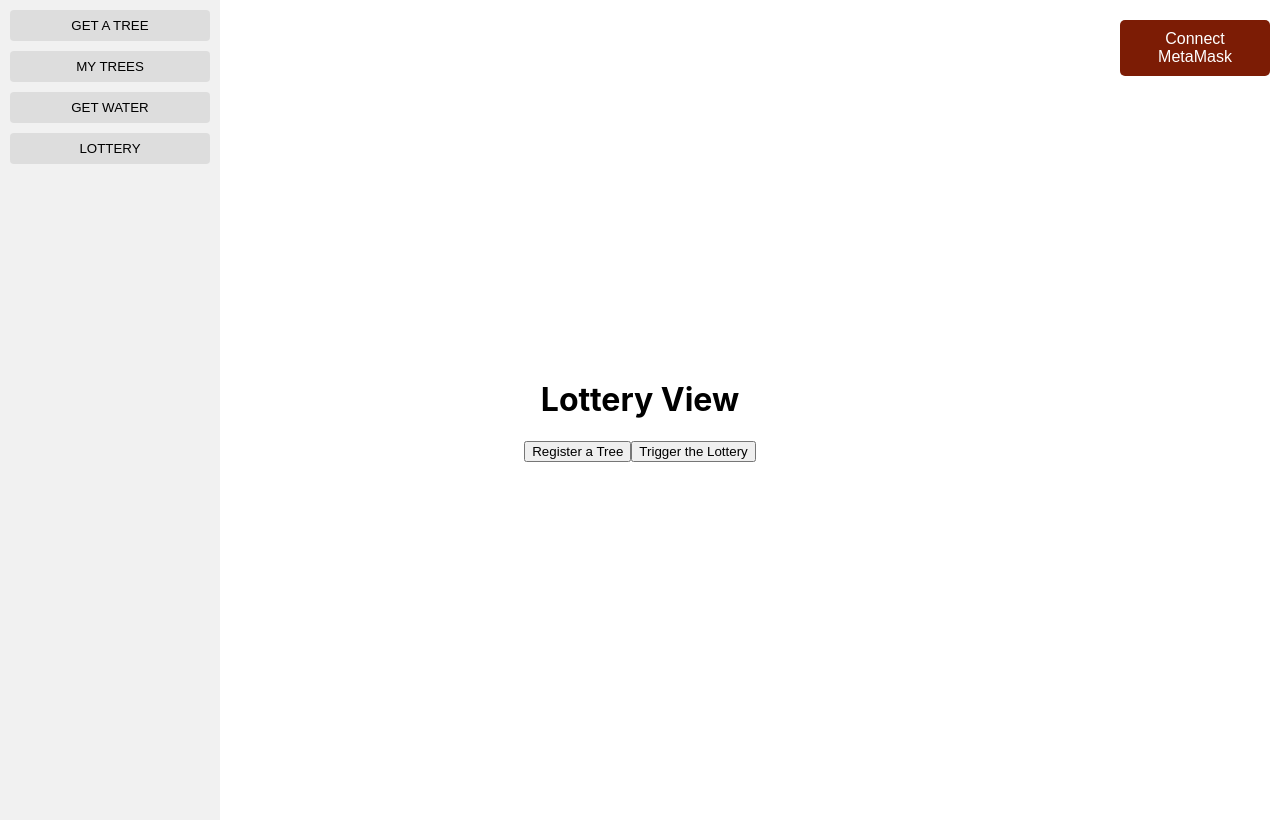
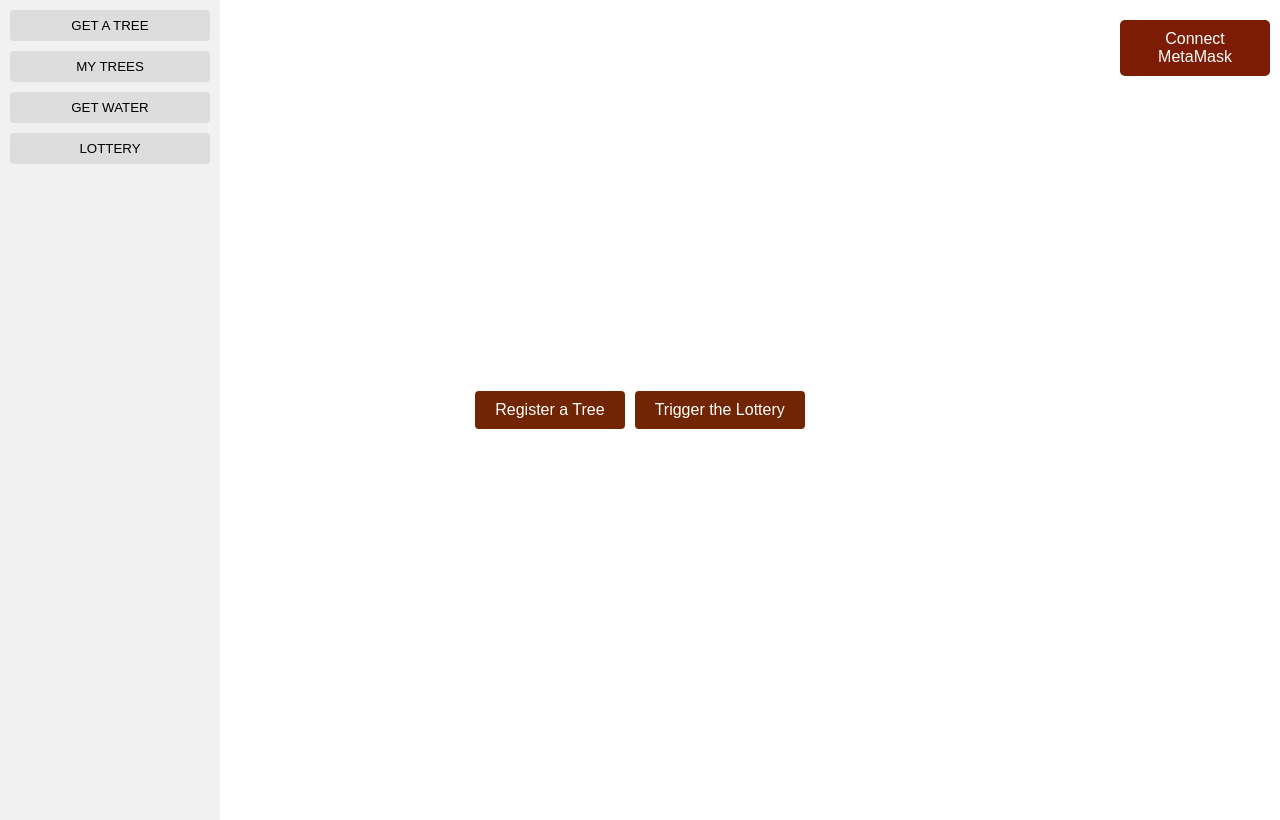
Before and after one commit to heyou88/Degencanopy-FrontEnd, a React (Create React App) app: page / in a window 1280 px wide. Both pictures are taken after a click on the button "LOTTERY". Built offline with nearby package versions, Linux system fonts and the light colour scheme.

Commit message:
update lottery page

```diff
--- a/src/components/Lottery.js
+++ b/src/components/Lottery.js
@@ -1,5 +1,5 @@
 import React, { useState } from "react";
-
+import './page.css';
 function LotteryView() {
   const [lotteryResult, setLotteryResult] = useState(null);
 
@@ -25,18 +25,18 @@ function LotteryView() {
 
   return (
     <div>
-      <h1>Lottery View</h1>
-      <button onClick={registerTree}>Register a Tree</button>
-      <button onClick={triggerLottery}>Trigger the Lottery</button>
+      <button className="lottery-button" onClick={registerTree}>Register a Tree</button>
+      <span className="button-gap" />
+      <button className="lottery-button" onClick={triggerLottery}>Trigger the Lottery</button>
       {lotteryResult === "won" && (
         <div>
-          <h2>YOU WON</h2>
-          <button onClick={redeemPrize}>Redeem</button>
+          <h2>YOU WON !</h2>
+          <button className="lottery-button" onClick={redeemPrize}>Redeem</button>
         </div>
       )}
       {lotteryResult === "lost" && (
         <div>
-          <h2>YOU DIDN'T WIN THIS TIME</h2>
+          <h2>SORRY,YOU DIDN'T WIN THIS TIME</h2>
           <p>Try growing your tree to improve your chances and try again next week</p>
         </div>
       )}
--- a/src/components/page.css
+++ b/src/components/page.css
@@ -45,10 +45,10 @@
 
 .get-tree-button {
   width: 100%;
-  max-width: 300px;
+  max-width: 200px;
   margin-top: 40px;
   padding: 10px;
-  background-color: #ffcc00;
+  background-color: #15ff00;
   color: #ffffff;
   border: none;
   border-radius: 5px;
@@ -57,7 +57,7 @@
 }
 
 .get-tree-button:hover {
-  background-color: #00e600;
+  background-color: #022102;
 }
 
 .My-trees-page {
@@ -118,7 +118,7 @@
 }
 
 .water-button:hover {
-  background-color: #013a5b;
+  background-color: #02111a;
 }
 
 .water-button:focus {
@@ -140,3 +140,25 @@
 get-water-button:hover {
   background-color: #0051e6;
 }
+
+.lottery-button {
+  display: inline-block;
+  padding: 10px 20px;
+  font-size: 16px;
+  background-color: #722503;
+  color: white;
+  border: none;
+  border-radius: 4px;
+  cursor: pointer;
+}
+
+.lottery-button:hover {
+  background-color: #e50606;
+}
+
+.lottery-button:focus {
+  outline: none;
+}
+.button-gap {
+  margin-right: 10px; /* Adjust the value as needed */
+}
```
